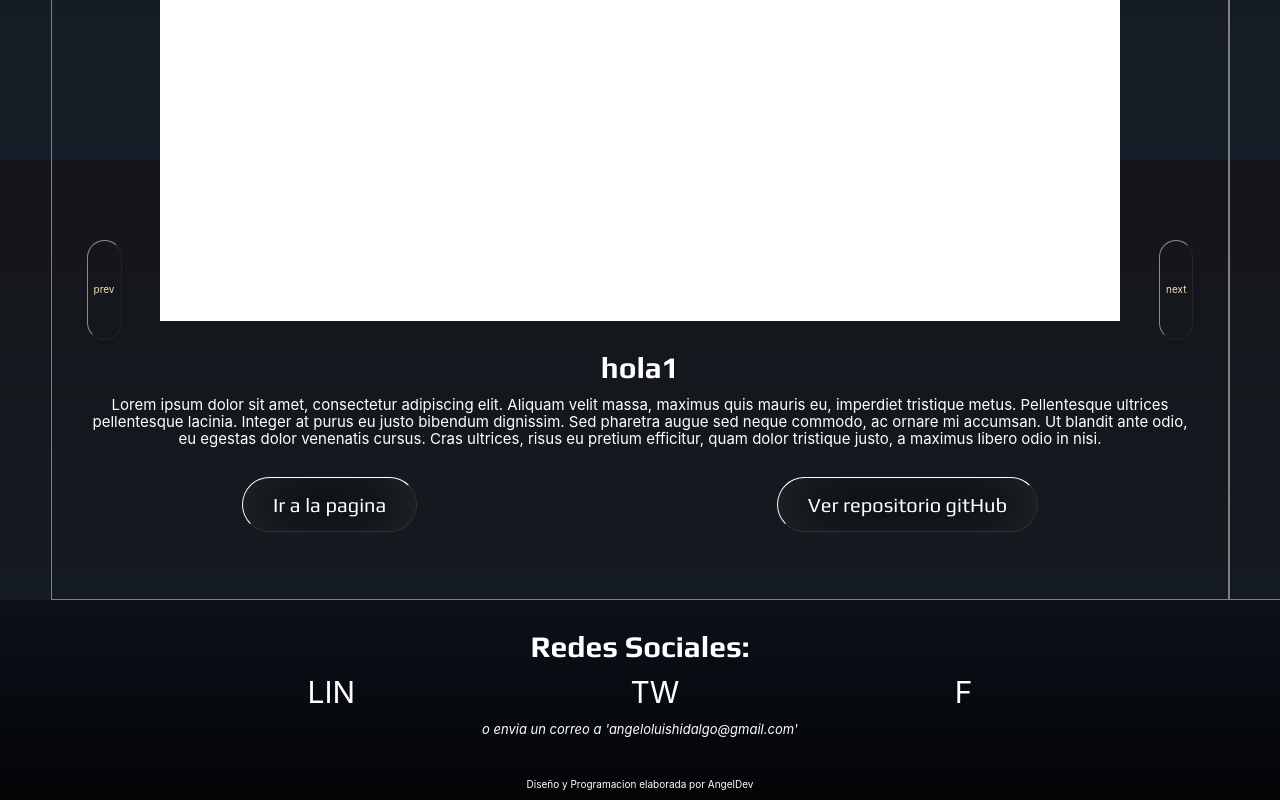
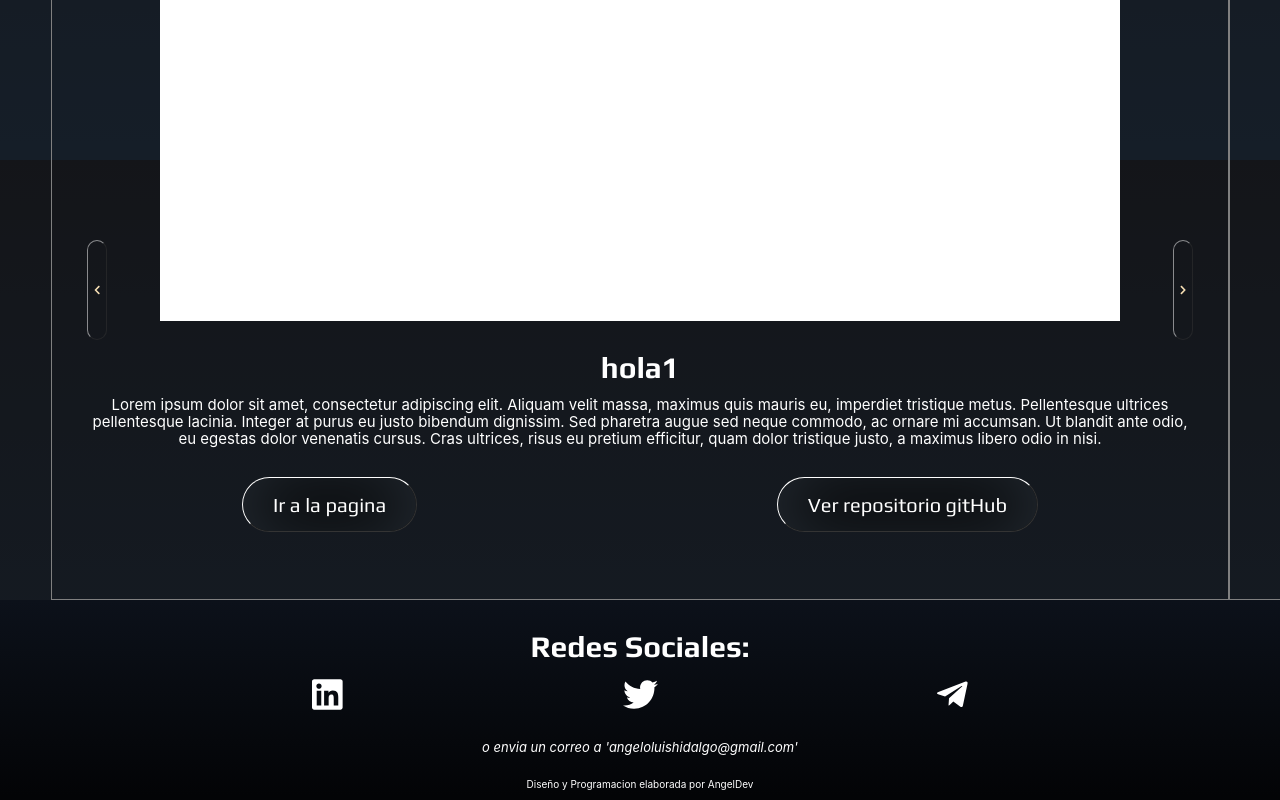
Before and after one commit to Angel-O-29/AngelDev, a React (Create React App) app: page / in a window 1280 px wide. Shown: the part 1505-2305 px from the top of the page. Built offline with nearby package versions, Linux system fonts and the light colour scheme.

Commit message:
fontawesome icons

```diff
--- a/package.json
+++ b/package.json
@@ -3,6 +3,10 @@
   "version": "0.1.0",
   "private": true,
   "dependencies": {
+    "@fortawesome/fontawesome-svg-core": "^1.2.34",
+    "@fortawesome/free-brands-svg-icons": "^5.15.2",
+    "@fortawesome/free-solid-svg-icons": "^5.15.2",
+    "@fortawesome/react-fontawesome": "^0.1.14",
     "@testing-library/jest-dom": "^5.11.9",
     "@testing-library/react": "^11.2.5",
     "@testing-library/user-event": "^12.6.3",
--- a/public/index.html
+++ b/public/index.html
@@ -27,6 +27,11 @@
       Learn how to configure a non-root public URL by running `npm run build`.
     -->
     <title>AngelDEV</title>
+    <!--poder usar font awesome pseudo elementos en react
+    <script
+      src="https://use.fontawesome.com/releases/v5.15.1/js/all.js"
+      data-search-pseudo-elements
+    ></script>-->
   </head>
   <body>
     <noscript>You need to enable JavaScript to run this app.</noscript>
--- a/src/App.js
+++ b/src/App.js
@@ -1,7 +1,11 @@
 
 import './App.css';
+import { library } from '@fortawesome/fontawesome-svg-core'
+import { fab } from '@fortawesome/free-brands-svg-icons'
+import { faBars, faChevronRight, faChevronLeft } from '@fortawesome/free-solid-svg-icons'
 import HomePage from './containers/HomePage.js';
 
+library.add(fab, faBars, faChevronRight, faChevronLeft)
 function App() {
   return (
     <div className="App">
--- a/src/components/Appbar/index.js
+++ b/src/components/Appbar/index.js
@@ -1,12 +1,21 @@
-import React from 'react'
+import React, {useState} from 'react'
+import { FontAwesomeIcon } from '@fortawesome/react-fontawesome'
 import { Link, /*animateScroll as scroll */} from "react-scroll";
 import './style.css'
 
 function Appbar() {
+    const [menuMobile, setmenuMobile] = useState('');
+    const handleMenu = () => {
+        if(menuMobile === '') {
+            setmenuMobile('menu_mobile_open')
+        } else {
+            setmenuMobile('')
+        }
+    }
     return (
-        <div className='appbar'>
+        <div className={`appbar ${menuMobile}`}>
             <h1 className='titulo'>Angel<span>DEV</span></h1>
-            <a href='#!' className='menu_movil'>menu</a>
+            <button onClick={handleMenu} type='button' href='#!' className='menu_mobile'><FontAwesomeIcon icon='bars' /></button>
             <nav className='navegacion '>
                 <div><Link activeClass="active" spy={true} smooth={true} offset={-65} duration={50} to='info'>¿Quien soy?</Link></div>
                 <div><Link activeClass="active" spy={true} smooth={true} offset={-65} duration={50} to='habilidades'>Habilidades y <br/> Conocimientos</Link></div>
--- a/src/components/Appbar/style.css
+++ b/src/components/Appbar/style.css
@@ -22,7 +22,7 @@
     transition: all .5s ease-in-out;
 
 }
-.appbar:hover {
+.menu_mobile_open {
     height: 250px;
 }
 @media only screen and (min-width: 810px) {
@@ -42,9 +42,12 @@
 .titulo span {
     font-weight: 800;
 }
-.menu_movil {
+.menu_mobile {
     transition: background-color .3s linear;
+    outline: none;
     display: block;
+    background-color: transparent;
+    font-size: 2rem;
     max-width: 4rem;
     text-decoration: none;
     border: 1px solid rgba(255, 255, 255, 0.502);
@@ -52,12 +55,12 @@
     border-right-color:rgb(52, 52, 52);
     border-radius: 1rem;
     color: white;
-    padding-top: 1.2rem;
+    padding: 0;
     min-height: 4rem;
     margin-right: 5rem;
     flex: 0 0 calc(30% - 1rem);
 }
-.appbar:hover > .menu_movil {
+.menu_mobile_open > .menu_mobile {
     background-color: rgba(255, 255, 255, 0.215);
 }
 
@@ -78,7 +81,7 @@
         height: 6.5rem;
 
     }
-    .menu_movil{
+    .menu_mobile{
         display: none;
     }
     .navegacion {
--- a/src/components/ContentDiv/index.js
+++ b/src/components/ContentDiv/index.js
@@ -3,7 +3,6 @@ import ContentElement from './ContentElement'
 import './style.css'
 
 export default function ContentDiv({offsetY}) {
-    console.log(offsetY)
     var styles = {
         opacity: 0,
         transform:'translateY(500px)'
@@ -30,7 +29,7 @@ export default function ContentDiv({offsetY}) {
                 <span className='circle contentdiv_back six' style={{transform: `translateX(${-(709 - offsetY) * 0.8}px)` }} ></span>
                 <span className='circle contentdiv_back seven' style={{transform: `translateX(${(709 - offsetY) * 0.8}px)` }} ></span>
                 <span className='circle contentdiv_back eight' style={{transform: `translateX(${(709 - offsetY) * 0.6}px)` }} ></span>
-                <span className='circle contentdiv_back nine' style={{transform: `translateX(${-(709 - offsetY) * 0.2}px)` }} ></span>
+                <span className='circle contentdiv_back nine' style={{transform: `translateX(${-(709 - offsetY) * 0.5}px)` }} ></span>
                 <span className='circle contentdiv_back ten' style={{transform: `translateX(${(709 - offsetY) * 1.1}px)` }} ></span>
                 <span className='circle contentdiv_back eleven' style={{transform: `translateX(${-(709 - offsetY) * 0.3}px)` }} ></span>
         </div>
--- a/src/components/Footerdiv/index.js
+++ b/src/components/Footerdiv/index.js
@@ -1,4 +1,5 @@
 import React from 'react'
+import { FontAwesomeIcon } from '@fortawesome/react-fontawesome'
 import './style.css'
 
 export default function Footerdiv() {
@@ -10,9 +11,9 @@ export default function Footerdiv() {
                     <h3> Redes Sociales:</h3>
                     <div>
                         <nav className='redes'>
-                            <a className='rotate-icon' href='#!'>LIN</a>
-                            <a className='rotate-icon' href='#!'>TW</a>
-                            <a className='rotate-icon' href='#!'>F</a>
+                            <a target='_blank' rel='noreferrer' className='rotate-icon' href='https://www.linkedin.com/in/angel-luis-hidalgo-719910202/'><FontAwesomeIcon icon={['fab', 'linkedin']}/></a>
+                            <a target='_blank' rel='noreferrer' className='rotate-icon' href='https://twitter.com/Angelo97733282'><FontAwesomeIcon icon={['fab', 'twitter']}/></a>
+                            <a target='_blank' rel='noreferrer' className='rotate-icon' href='https://t.me/Angel_O_29'><FontAwesomeIcon icon={['fab', 'telegram-plane']}/></a>
                         </nav>
                         <p> o envia un correo a 'angeloluishidalgo@gmail.com'</p>
                     </div>
--- a/src/components/Footerdiv/style.css
+++ b/src/components/Footerdiv/style.css
@@ -48,12 +48,17 @@
 
 .redes {
     display: flex;
+    margin-bottom: 2.5rem;
     justify-content: space-evenly;
 }
 .redes > a {
     text-decoration: none;
     color: white;
-    font-size: 3rem;
+    transition: color .3s linear;
+    font-size: 3.5rem;
+}
+.redes > a:hover {
+    color: rgba(43,61,81,1);
 }
 /*animaciones*/
 
--- a/src/components/ProyectosDiv/AnimateSlider/animations.css
+++ b/src/components/ProyectosDiv/AnimateSlider/animations.css
@@ -71,13 +71,13 @@
     opacity: 0;
 
     transform: translateX(-1500px);
-    transition: opacity .8s linear, transform .8s linear
+    transition: opacity .8s linear, transform .8s linear, border .3s ease-in-out, background .3s ease-in-out
 }
 .sliderWrapper > div > nav > a:nth-child(2) {
     opacity: 0;
 
     transform: translateX(1500px);
-    transition: opacity .8s linear, transform .8s linear
+    transition: opacity .8s linear, transform .8s linear, border .3s ease-in-out, background .3s ease-in-out
 }
 .active-element-0 > #animateSliderElement-0 > nav > a  {
 
--- a/src/components/ProyectosDiv/AnimateSlider/index.js
+++ b/src/components/ProyectosDiv/AnimateSlider/index.js
@@ -32,7 +32,7 @@ class AnimateSlider extends Component {
         }
     }
     render() {
-        const {children} = this.props;
+        const {children, nextButton = 'next', prevButton = 'prev'} = this.props;
         const {actualIndex, arrayLength} = this.state
         const offset = (actualIndex/arrayLength) *100
         return (
@@ -40,8 +40,8 @@ class AnimateSlider extends Component {
                 <div className={`sliderWrapper active-element-${actualIndex}`} style={{transform: `translateX(-${offset}%)`}}>
                     {children}
                 </div>
-                <button onClick={this.handleNext} className='sliderButton nextButton' type='button'>next</button>
-                <button onClick={this.handlePrev} className='sliderButton prevButton' type='button'>prev</button>
+                <button onClick={this.handleNext} className='sliderButton nextButton' type='button'>{nextButton}</button>
+                <button onClick={this.handlePrev} className='sliderButton prevButton' type='button'>{prevButton}</button>
             </div>
         );
     }
--- a/src/components/ProyectosDiv/Proyecto/styles.css
+++ b/src/components/ProyectosDiv/Proyecto/styles.css
@@ -37,6 +37,12 @@
     text-decoration: none;
     color: white;
 }
+.proyectoCont > .linksproj > a:hover {
+    background-color: rgba(0, 0, 0, 0.523);
+    border: 1px solid white;
+    border-top-color:rgb(52, 52, 52);
+    border-left-color:rgb(52, 52, 52);
+}
 @media only screen and (min-width: 810px) {
     .proyectoCont > .linksproj > a {
         display: block;
@@ -57,7 +63,7 @@
     margin-bottom: 3rem;
     margin-left: auto;
     margin-right: auto;
-    height: 50vh;
+    height: 40vh;
     min-height: 40rem;
 }
 @media only screen and (min-width: 810px) {
@@ -65,5 +71,6 @@
     .imageproj {
     width: 75vw;
     height: 50vh;
+    min-height: 00rem;
 }
 }
--- a/src/components/ProyectosDiv/index.js
+++ b/src/components/ProyectosDiv/index.js
@@ -1,5 +1,6 @@
 import React from 'react'
 import AnimateSlider from './AnimateSlider'
+import { FontAwesomeIcon } from '@fortawesome/react-fontawesome'
 import Proyecto from './Proyecto'
 import './styles.css'
 
@@ -21,7 +22,7 @@ function ProyectosDiv() {
     const arrayLength = pro.length
     return (
         <div className='proyectos_slider' id='proyectos' >
-            <AnimateSlider arrayLength={arrayLength} initialIndex={0}>
+            <AnimateSlider arrayLength={arrayLength} initialIndex={0} nextButton={<FontAwesomeIcon icon='chevron-right'/>} prevButton={<FontAwesomeIcon icon='chevron-left'/>}>
                 {pro.map((e, index)=><Proyecto key={`animateSliderElement-${index}`} elementId={`animateSliderElement-${index}`}  title={e.title} cont={e.cont}/>)}
             </AnimateSlider>
         </div>
```
Also changed, not shown: 1 other file (tests, documents, lock files or other folders).
